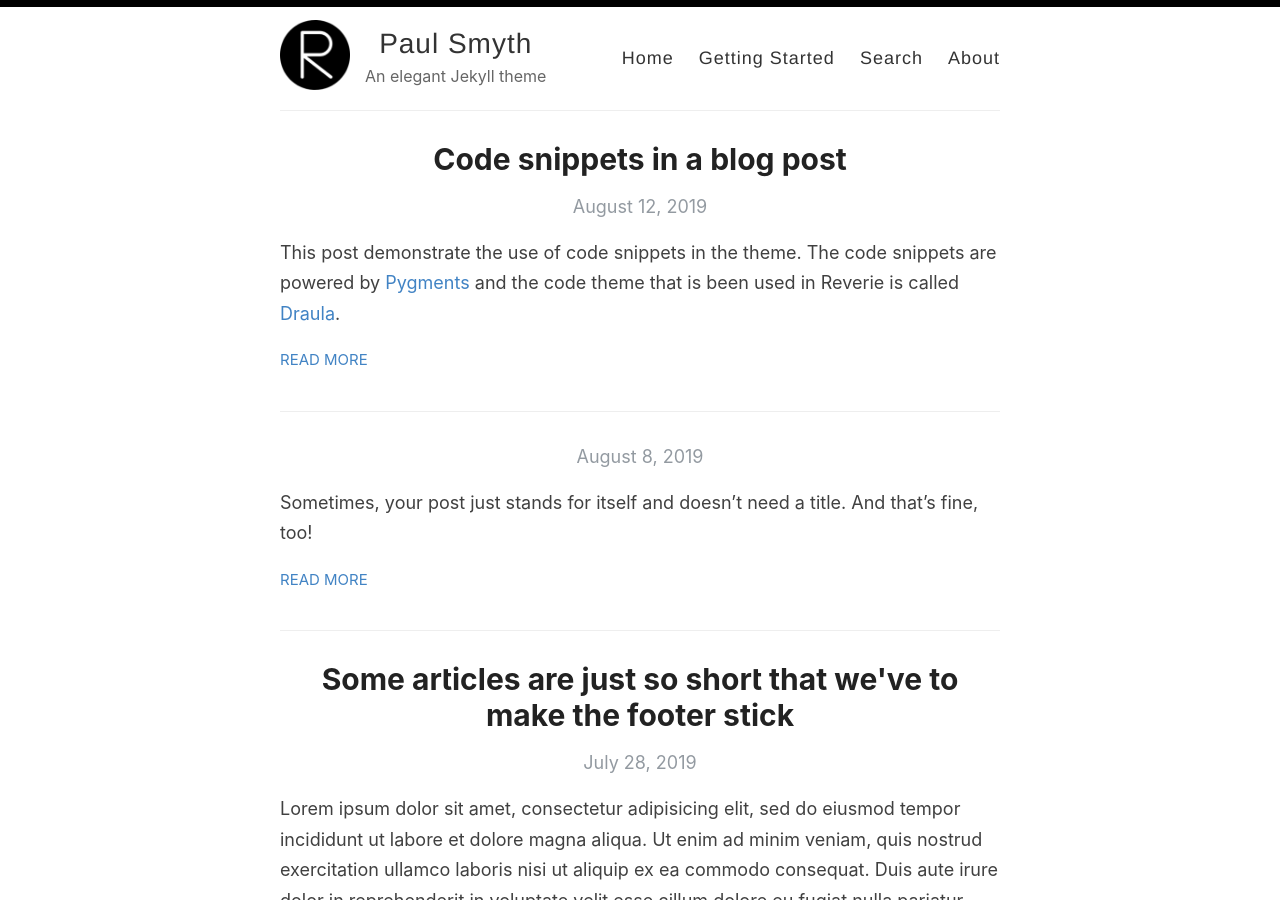
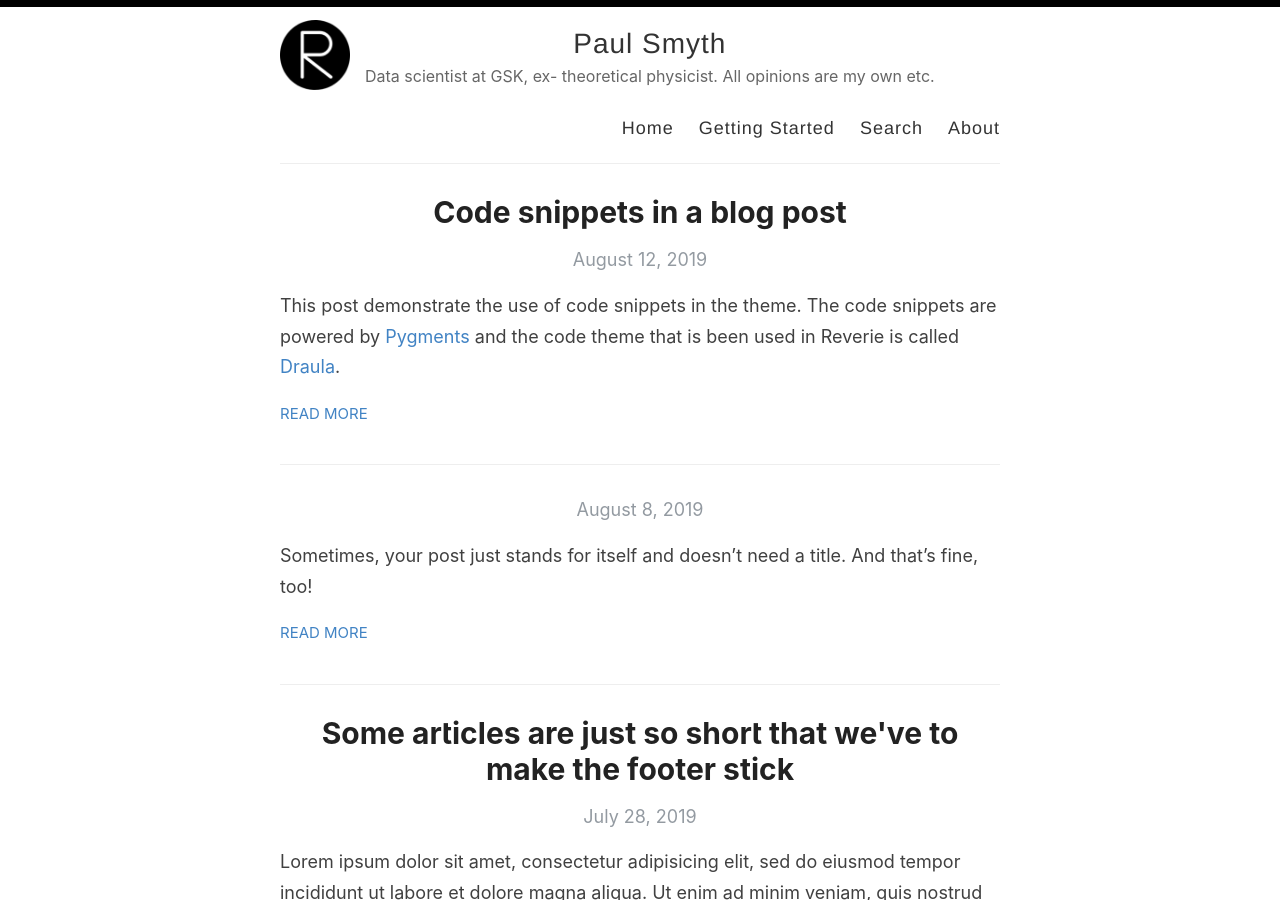
Before and after one commit to smyth7/smyth7.github.io, a Jekyll site: the page built from index.html, in a window 1280 px wide and 900 px high. Built offline with Jekyll 4.4.1, drawn with Linux system fonts in a browser that asks for light colours; the list of posts is cut into pages by our own code.

Commit message:
Update _config.yml

```diff
--- a/_config.yml
+++ b/_config.yml
@@ -9,7 +9,7 @@ name: Paul Smyth
 author:
 
 # Short bio or description (displayed in the header)
-description: An elegant Jekyll theme
+description: Data scientist at GSK, ex- theoretical physicist. All opinions are my own etc.
 
 # URL of your avatar or profile pic (you could use your GitHub profile pic)
 avatar: /images/reverie.png
```
